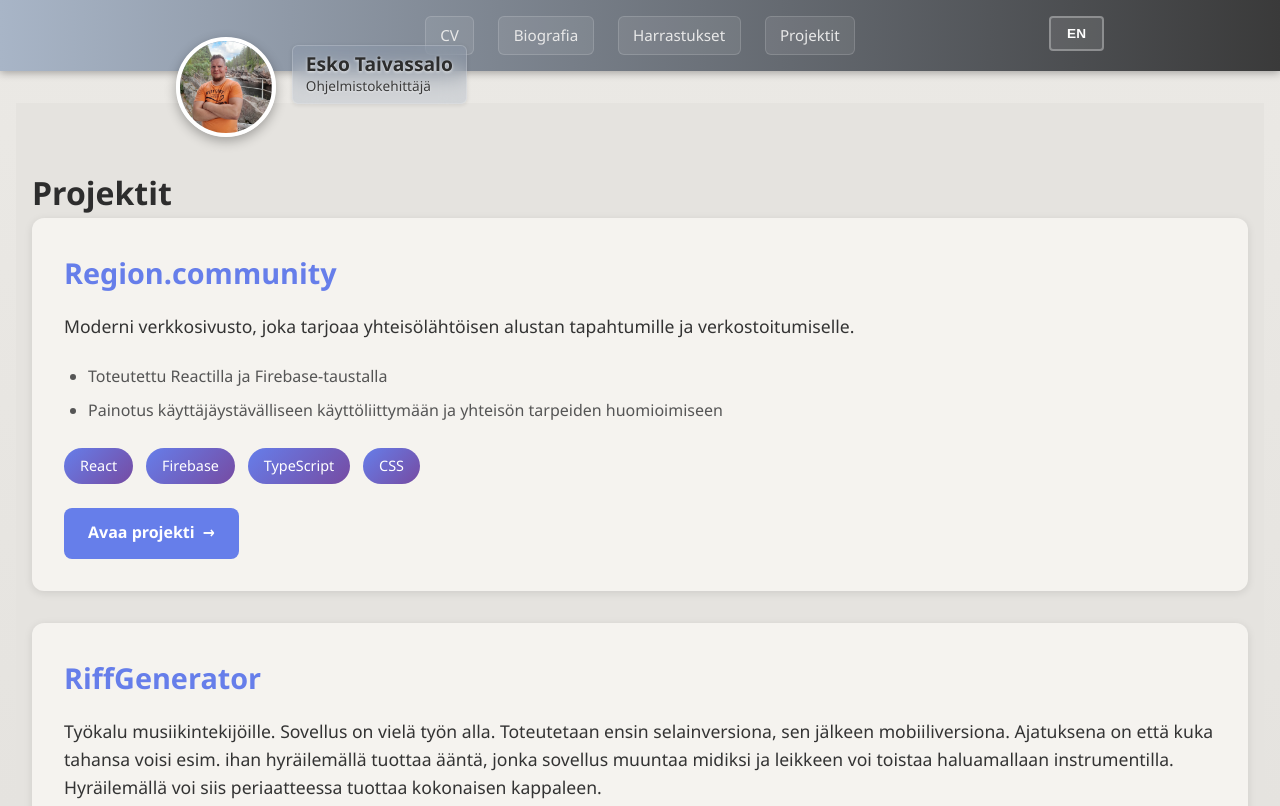
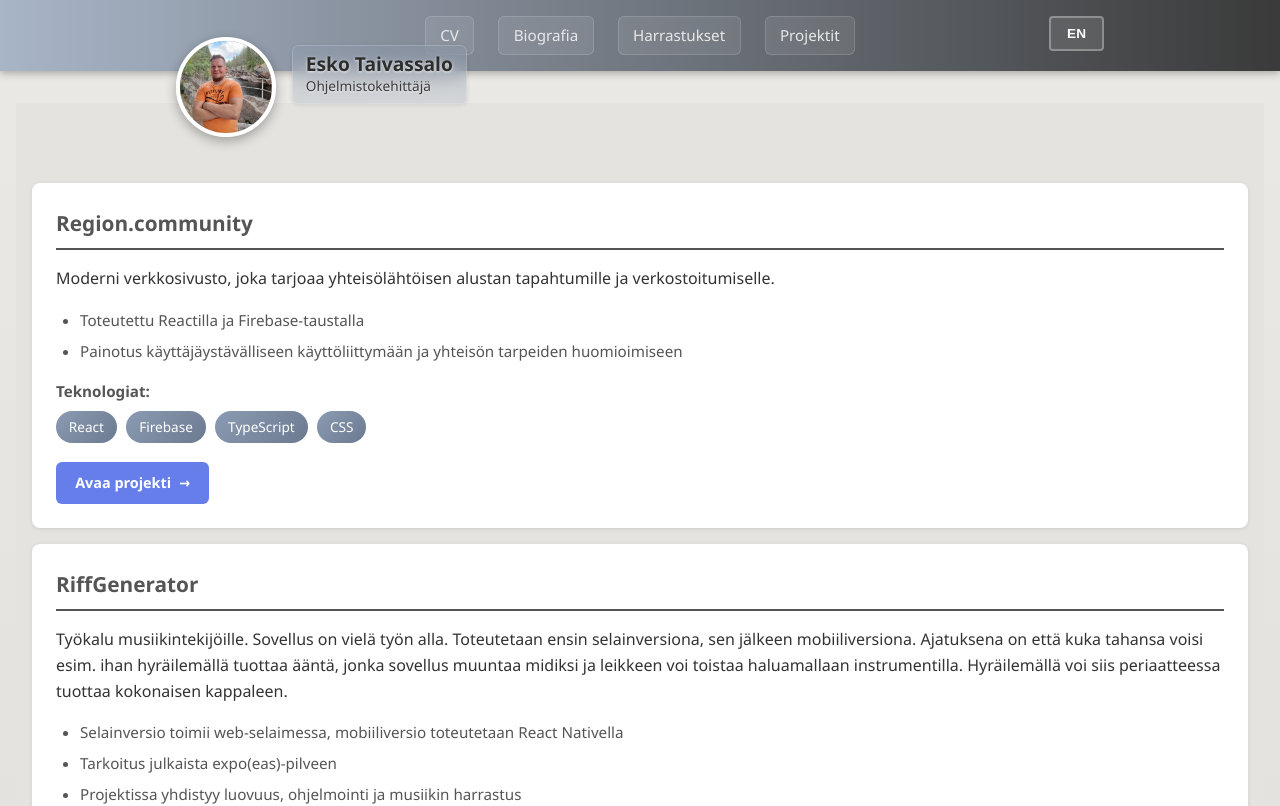
Before and after one commit to eskoTaivassalo/CV-website, a React app: page /projektit in a window 1280 px wide. Shown: the top 806 px of the page. Built offline with nearby package versions, Linux system fonts and the light colour scheme; the HTML template or start-up script is replaced by a standard one.

Commit message:
harrastukset osion otsikko poistettu. joitain selityksiä muutettu ja projektit osio tuotu tyyliltää'n tä'hän päivään

```diff
--- a/src/components/Header.css
+++ b/src/components/Header.css
@@ -219,6 +219,19 @@
   background: #ffffff;
 }
 
+@media print {
+  .header,
+  .nav,
+  .nav-link,
+  .language-btn,
+  .download-btn,
+  .download-btn-top,
+  .hamburger-btn,
+  .profile-overlay {
+    display: none !important;
+  }
+}
+
 @media (max-width: 1024px) {
   .header {
     background: none;
--- a/src/components/Header.tsx
+++ b/src/components/Header.tsx
@@ -15,17 +15,53 @@ const Header = () => {
   const handleDownloadPDF = async () => {
     setIsGeneratingPDF(true);
     try {
-      // Otetaan kuvakaappaus koko sivusta, jotta fixed-elementit (profiilikuva) tulevat mukaan
-      const element = document.body;
+      // Piilotetaan header ja profiilikuva väliaikaisesti
+      const header = document.querySelector('.header') as HTMLElement;
+      const profileOverlay = document.querySelector('.profile-overlay') as HTMLElement;
+      const languageBtn = document.querySelector('.language-btn') as HTMLElement;
+      const pdfHeader = document.querySelector('.pdf-only-header') as HTMLElement;
+      const cvContainer = document.querySelector('.cv-container') as HTMLElement;
+
+      const originalHeaderDisplay = header?.style.display || '';
+      const originalProfileDisplay = profileOverlay?.style.display || '';
+      const originalLanguageDisplay = languageBtn?.style.display || '';
+      const originalPdfHeaderDisplay = pdfHeader?.style.display || '';
+      const originalCvPaddingTop = cvContainer?.style.paddingTop || '';
+      const originalCvMinHeight = cvContainer?.style.minHeight || '';
+      const originalCvHeight = cvContainer?.style.height || '';
+
+      if (header) header.style.display = 'none';
+      if (profileOverlay) profileOverlay.style.display = 'none';
+      if (languageBtn) languageBtn.style.display = 'none';
+      if (pdfHeader) pdfHeader.style.display = 'flex';
+      if (cvContainer) {
+        cvContainer.style.paddingTop = '0';
+        cvContainer.style.minHeight = 'auto';
+        cvContainer.style.height = 'auto';
+      }
+
+      // Otetaan kuvakaappaus vain CV-containerista
+      const element = cvContainer;
 
       const canvas = await html2canvas(element, {
         scale: 1.5,
         useCORS: true,
         logging: false,
-        backgroundColor: '#ffffff',
-        windowWidth: 1300, // CV:n leveys
+        backgroundColor: '#e5e3df',
+        windowWidth: 1300,
         windowHeight: element.scrollHeight,
       });
+
+      // Palautetaan elementit takaisin
+      if (header) header.style.display = originalHeaderDisplay;
+      if (profileOverlay) profileOverlay.style.display = originalProfileDisplay;
+      if (languageBtn) languageBtn.style.display = originalLanguageDisplay;
+      if (pdfHeader) pdfHeader.style.display = originalPdfHeaderDisplay;
+      if (cvContainer) {
+        cvContainer.style.paddingTop = originalCvPaddingTop;
+        cvContainer.style.minHeight = originalCvMinHeight;
+        cvContainer.style.height = originalCvHeight;
+      }
 
       const imgData = canvas.toDataURL('image/jpeg', 0.7);
 
--- a/src/context/LanguageContext.tsx
+++ b/src/context/LanguageContext.tsx
@@ -112,6 +112,7 @@ const translations: Record<Language, Record<string, string>> = {
     'cv.work3.period': 'Syyskuu 2004 - Elokuu 2014',
 
     'cv.jobTitle': 'Ohjelmistokehittäjä',
+    'cv.motto': 'Edistymistä voi mitata prosentteina, elämää elettyinä hetkinä',
 
     // Biografia
     'bio.background': 'Taustani',
@@ -162,7 +163,7 @@ const translations: Record<Language, Record<string, string>> = {
 
     'hobbies.modal.reading.title': 'Lukeminen - Matka lastenklassikoista teknisiin kirjoihin',
     'hobbies.modal.reading.p1': 'Aloin lukea paksuja, kovakantisia kirjoja heti kun osasin lukea. Ensimmäisenä luin Viisikko-sarjan kaikki kirjat - ne olivat jännittäviä seikkailuja, joissa lapset ratkoivat mysteerejä. Sitten siirryin Kolme etsivään -sarjaan, joka jatkoi samalla linjalla mutta hieman vanhemmille lukijoille.',
-    'hobbies.modal.reading.p2': 'Tarzan-kirjasarjan kaikki kirjat olivat myös tärkeitä. Edgar Rice Burroughs\'in luomat tarinat viidakosta, eläimistä ja ihmisistä veivät minut täysin toiseen maailmaan. Luin myös muita klassikoita kuten Robin Hood, Muumit ja Asterix-sarjan.',
+    'hobbies.modal.reading.p2': 'Tarzan-kirjasarjan kaikki kirjat olivat myös tärkeitä. Edgar Rice Burroughs\'in luomat tarinat viidakosta, eläimistä ja ihmisistä veivät minut täysin toiseen maailmaan.',
     'hobbies.modal.reading.p3': 'Nykyään luen enemmän teknisiä kirjoja ja artikkeleita. Oppiminen on jatkuva prosessi ja pidän itseni ajan tasalla uusimmista trendeistä ohjelmoinnissa, teknologioissa ja muissa kiinnostavissa aiheissa. Lukeminen auttaa myös rentoutumaan ja inspiroitumaan uusista ideoista.',
 
     // Projektit
@@ -271,6 +272,7 @@ const translations: Record<Language, Record<string, string>> = {
     'cv.work3.period': 'September 2004 - August 2014',
 
     'cv.jobTitle': 'Software Developer',
+    'cv.motto': 'Progress can be measured in percentages, life in moments lived',
 
     // Biografia
     'bio.background': 'My Background',
@@ -320,7 +322,7 @@ const translations: Record<Language, Record<string, string>> = {
 
     'hobbies.modal.reading.title': 'Reading - Journey from Children\'s Classics to Technical Books',
     'hobbies.modal.reading.p1': 'I started reading thick, hardcover books as soon as I could read. First I read all the Famous Five books - they were exciting adventures where children solved mysteries. Then I moved on to The Three Investigators series, which continued in the same vein but for slightly older readers.',
-    'hobbies.modal.reading.p2': 'All the Tarzan book series were also important. Edgar Rice Burroughs\' stories about the jungle, animals and people took me to a completely different world. I also read other classics like Robin Hood, Moomins and the Asterix series.',
+    'hobbies.modal.reading.p2': 'All the Tarzan book series were also important. Edgar Rice Burroughs\' stories about the jungle, animals and people took me to a completely different world. ',
     'hobbies.modal.reading.p3': 'Nowadays I read more technical books and articles. Learning is a continuous process and I keep myself up to date with the latest trends in programming, technologies and other interesting topics. Reading also helps me relax and get inspired by new ideas.',
     // Projektit
     'projects.title': 'Projects',
--- a/src/pages/CV.tsx
+++ b/src/pages/CV.tsx
@@ -1,5 +1,6 @@
 import './CV.css';
 import { useLanguage } from '../context/LanguageContext';
+import profileImage from '../assets/esko.png';
 
 const CV = () => {
   const { t } = useLanguage();
@@ -7,8 +8,9 @@ const CV = () => {
   return (
     <div className="cv-container">
       <div className="pdf-only-header">
+        <img src={profileImage} alt="Esko Taivassalo" className="pdf-profile-image" />
         <div className="pdf-header-info">
-          <h1>Esko  Taivassalo</h1>
+          <h1>Esko Taivassalo</h1>
           <p className="pdf-title">{t('cv.jobTitle')}</p>
         </div>
       </div>
@@ -114,6 +116,10 @@ const CV = () => {
           </section>
         </main>
       </div>
+
+      <div className="cv-motto">
+        <p>{t('cv.motto')}</p>
+      </div>
     </div>
   );
 };
--- a/src/pages/Harrastukset.tsx
+++ b/src/pages/Harrastukset.tsx
@@ -47,8 +47,6 @@ const Harrastukset = () => {
 
   return (
     <div className="page-container">
-      <h1 className="page-title">{t('hobbies.title')}</h1>
-
       <div className="hobbies-grid">
         {hobbies.map((hobby, index) => (
           <div
--- a/src/pages/Projektit.css
+++ b/src/pages/Projektit.css
@@ -1,4 +1,4 @@
-.page-container {
+.projektit-container {
   max-width: 1300px;
   margin: 0 auto;
   padding: 1rem;
@@ -10,63 +10,83 @@
   color: #2d2d2d;
 }
 
-.projects-container {
+.projektit-content-wrapper {
+  display: grid;
+  grid-template-columns: 1fr;
+  gap: 1rem;
+  align-items: start;
+  padding-top: 1rem;
+}
+
+.projektit-main {
   display: flex;
   flex-direction: column;
-  gap: 2rem;
-  margin-bottom: 3rem;
+  gap: 1rem;
 }
 
-.project-card {
-  background: #f5f3ef;
-  padding: 2rem;
-  border-radius: 12px;
-  box-shadow: 0 2px 8px rgba(0, 0, 0, 0.1);
+.project-section {
+  background: white;
+  padding: 1.5rem;
+  border-radius: 8px;
+  box-shadow: 0 1px 4px rgba(0, 0, 0, 0.1);
   transition: transform 0.3s ease, box-shadow 0.3s ease;
 }
 
-.project-card:hover {
-  transform: translateY(-5px);
-  box-shadow: 0 6px 20px rgba(0, 0, 0, 0.15);
+.project-section:hover {
+  transform: translateY(-3px);
+  box-shadow: 0 4px 12px rgba(0, 0, 0, 0.15);
 }
 
-.project-name {
-  color: #667eea;
-  font-size: 1.8rem;
+.project-section h2 {
+  color: #555;
+  border-bottom: 2px solid #555;
+  padding-bottom: 0.5rem;
   margin-bottom: 1rem;
+  font-size: 1.3rem;
 }
 
 .project-description {
   color: #333;
   line-height: 1.6;
-  margin-bottom: 1.5rem;
-  font-size: 1.1rem;
+  margin-bottom: 1rem;
+  font-size: 1rem;
 }
 
 .project-details {
   color: #555;
   line-height: 1.6;
-  margin-bottom: 1.5rem;
+  margin-bottom: 1rem;
   padding-left: 1.5rem;
 }
 
 .project-details li {
-  margin-bottom: 0.5rem;
+  margin-bottom: 0.4rem;
+  font-size: 0.95rem;
 }
 
 .project-technologies {
+  margin-bottom: 1.2rem;
+  color: #555;
+}
+
+.project-technologies strong {
+  display: block;
+  margin-bottom: 0.5rem;
+  font-size: 0.95rem;
+}
+
+.tech-tags {
   display: flex;
   flex-wrap: wrap;
-  gap: 0.8rem;
-  margin-bottom: 1.5rem;
+  gap: 0.6rem;
 }
 
 .tech-tag {
-  background: linear-gradient(135deg, #667eea 0%, #764ba2 100%);
+  background: linear-gradient(135deg, #8b9bb3 0%, #6b7a8f 100%);
   color: white;
-  padding: 0.4rem 1rem;
-  border-radius: 20px;
-  font-size: 0.9rem;
+  padding: 0.3rem 0.8rem;
+  border-radius: 16px;
+  font-size: 0.85rem;
   font-weight: 500;
 }
 
@@ -78,9 +98,10 @@
 
 .project-link {
   text-decoration: none;
-  padding: 0.8rem 1.5rem;
-  border-radius: 8px;
+  padding: 0.6rem 1.2rem;
+  border-radius: 6px;
   font-weight: 600;
+  font-size: 0.9rem;
   transition: all 0.3s ease;
   display: flex;
   align-items: center;
@@ -107,27 +128,14 @@
   transform: translateX(5px);
 }
 
-.github-profile {
-  background: white;
-  padding: 2rem;
-  border-radius: 12px;
-  box-shadow: 0 2px 8px rgba(0, 0, 0, 0.1);
-  text-align: center;
+@media (max-width: 768px) {
+  .projektit-container {
+    padding-top: 1rem;
+  }
 }
 
-.github-profile h2 {
-  color: #667eea;
-  margin-bottom: 1rem;
+@media (min-width: 769px) and (max-width: 1024px) {
+  .projektit-content-wrapper {
+    grid-template-columns: 1fr;
+  }
 }
-
-.github-profile-link {
-  color: #333;
-  text-decoration: none;
-  font-size: 1.3rem;
-  font-weight: 600;
-  transition: color 0.3s ease;
-}
-
-.github-profile-link:hover {
-  color: #667eea;
-}
--- a/src/pages/Projektit.tsx
+++ b/src/pages/Projektit.tsx
@@ -59,13 +59,12 @@ const Projektit = () => {
   ];
 
   return (
-    <div className="page-container">
-      <h1 className="page-title">{t('projects.title')}</h1>
-
-      <div className="projects-container">
+    <div className="projektit-container">
+      <div className="projektit-content-wrapper">
+        <main className="projektit-main">
           {projects.map((project, index) => (
-          <div key={index} id={project.id} className="project-card">
-            <h3 className="project-name">{project.name}</h3>
+            <div key={index} id={project.id} className="project-section">
+              <h2>{project.name}</h2>
               <p className="project-description">{project.description}</p>
 
               {project.details && (
@@ -77,9 +76,12 @@ const Projektit = () => {
               )}
 
               <div className="project-technologies">
+                <strong>{t('projects.technologies')}:</strong>
+                <div className="tech-tags">
                   {project.technologies.map((tech, techIndex) => (
                     <span key={techIndex} className="tech-tag">{tech}</span>
                   ))}
+                </div>
               </div>
 
               <div className="project-links">
@@ -106,6 +108,7 @@ const Projektit = () => {
               </div>
             </div>
           ))}
+        </main>
       </div>
     </div>
   );
```
Also changed, not shown: src/pages/CV.css (+110 -11 lines). Lines whose indentation alone changed are shown as unchanged.
